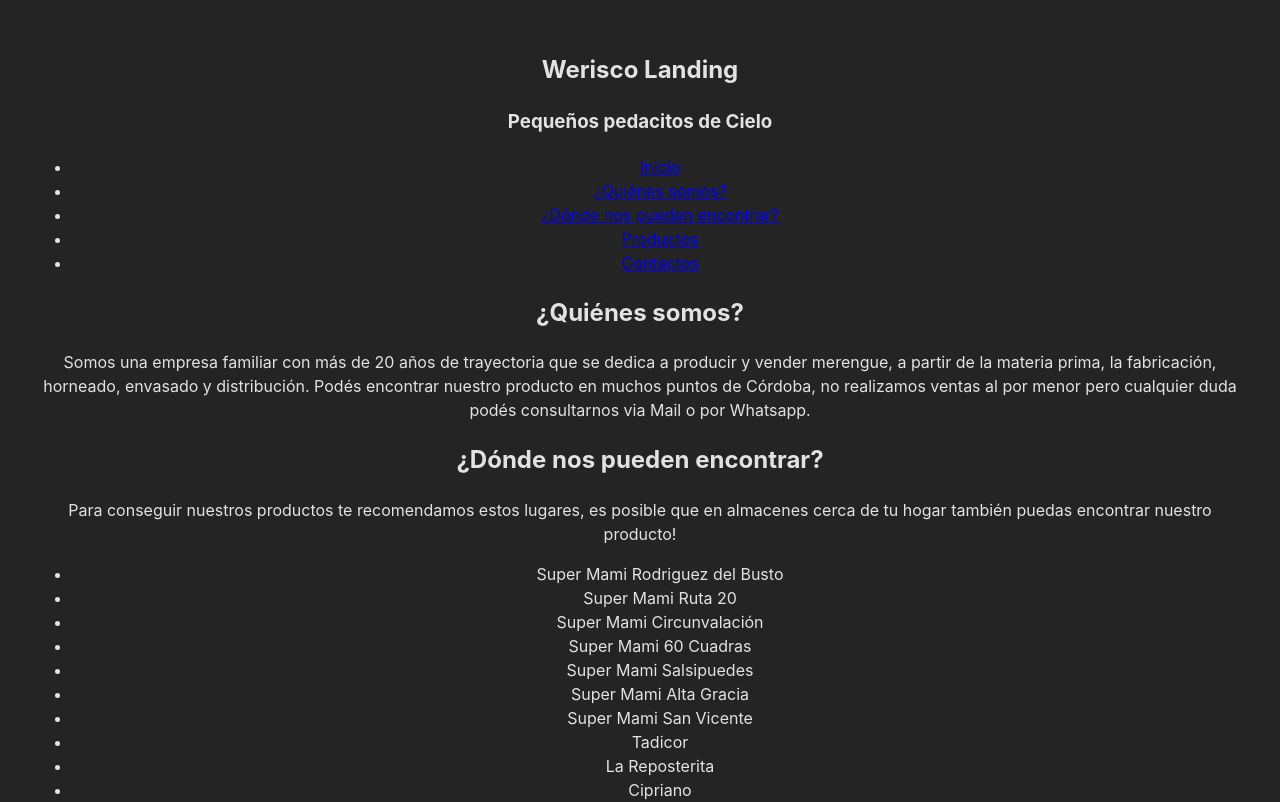
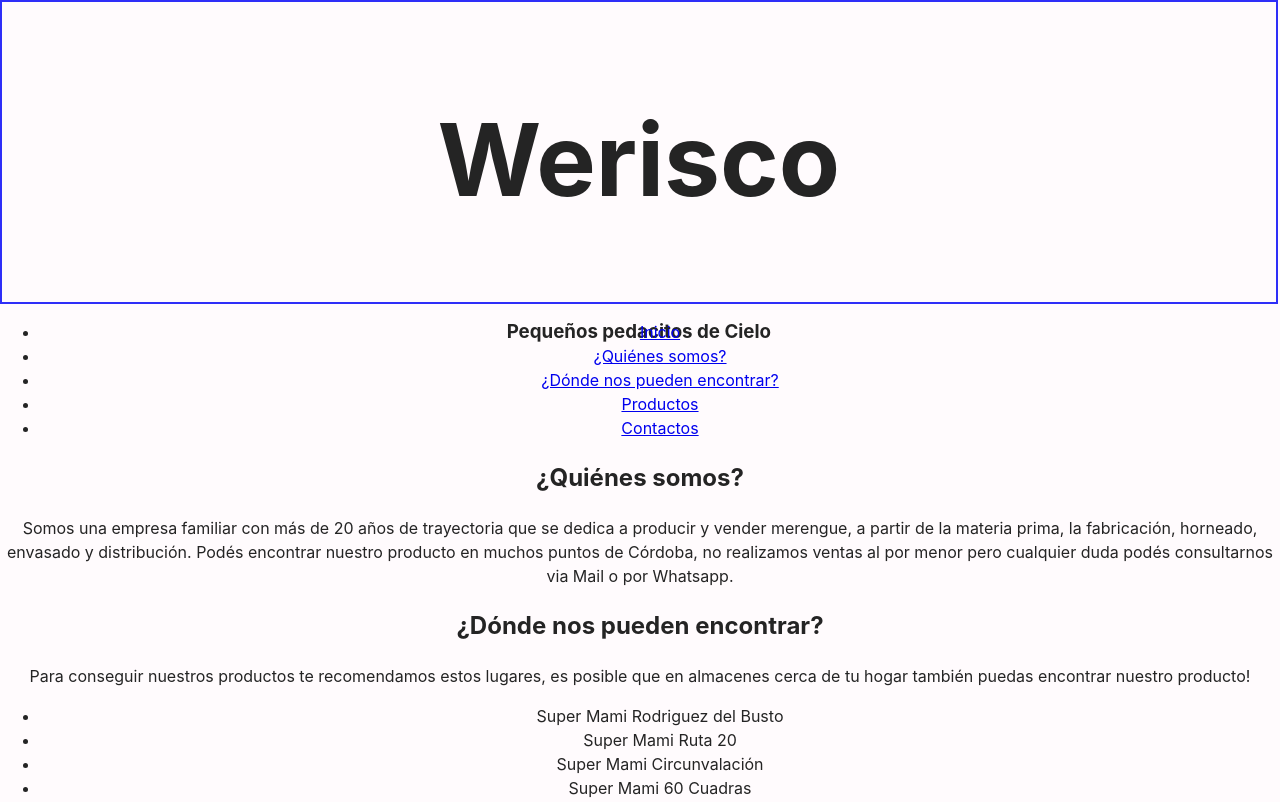
Before and after one commit to IgnacioFontaine/LandingWerisco, a React (Vite) app in the folder client/: page / in a window 1280 px wide. Shown: the top 802 px of the page. Built offline with nearby package versions, Linux system fonts and the light colour scheme.

Commit message:
cambios estilos página

```diff
--- a/client/src/App.css
+++ b/client/src/App.css
@@ -1,13 +1,3 @@
 #root {
-  max-width: 1280px;
-  margin: 0 auto;
-  padding: 2rem;
   text-align: center;
 }
-
-
-@media (prefers-reduced-motion: no-preference) {
-  a:nth-of-type(2) .logo {
-    animation: logo-spin infinite 20s linear;
-  }
-}
--- a/client/src/assets/Components/Header/header.css
+++ b/client/src/assets/Components/Header/header.css
@@ -0,0 +1,14 @@
+.werisco_header{
+  border: 2px solid rgb(46, 46, 248);
+  height: 300px;
+  width: 99.5%;
+}
+
+.werisco_header .title{
+  font-size: 100px;
+
+}
+
+.werisco_header .subtitle{
+
+}
--- a/client/src/assets/Components/Header/header.jsx
+++ b/client/src/assets/Components/Header/header.jsx
@@ -1,10 +1,12 @@
+import "./header.css"
+
 function Header() {
 
   return (
     <>
-      <section id="inicio">
-        <h1>Werisco Landing</h1>
-        <h3>Pequeños pedacitos de Cielo</h3>
+      <section className="werisco_header">
+        <h1 className="title">Werisco</h1>
+        <h3 className="subtitle">Pequeños pedacitos de Cielo</h3>
       </section>
     </>
   )
--- a/client/src/index.css
+++ b/client/src/index.css
@@ -4,8 +4,8 @@
   font-weight: 400;
 
   color-scheme: light dark;
-  color: rgba(255, 255, 255, 0.87);
-  background-color: #242424;
+  color: #242424;
+  background-color: #FFFBFD ;
 
   font-synthesis: none;
   text-rendering: optimizeLegibility;
```
